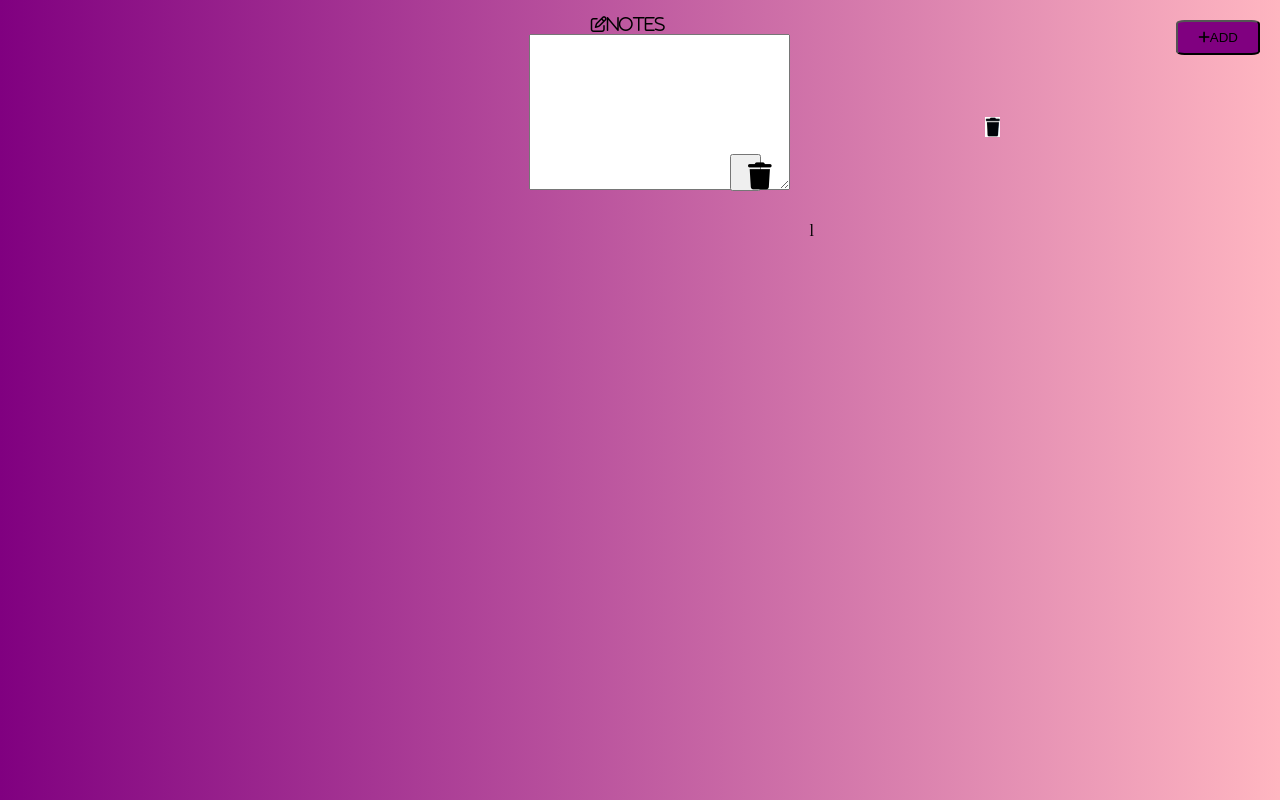
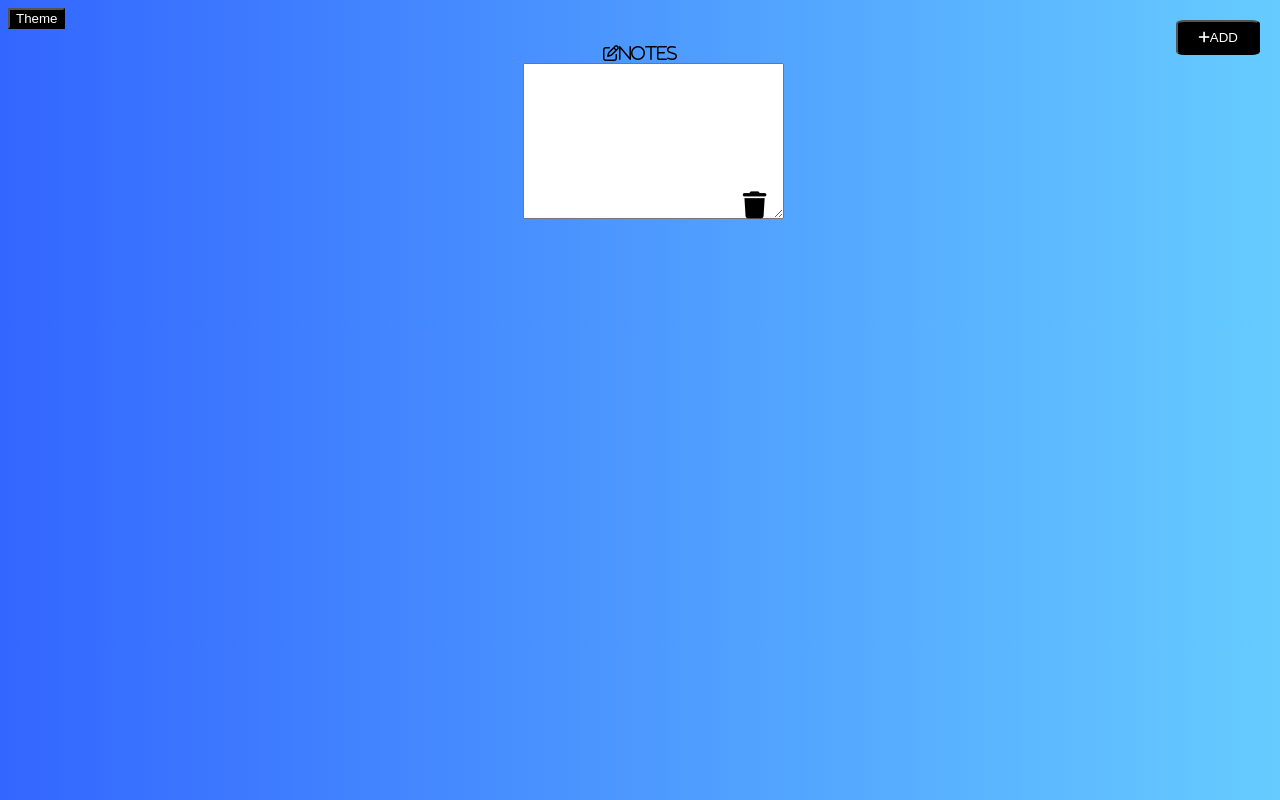
Before and after one commit to havyasam/notes, a plain HTML site: page index.html in a window 1280 px wide. Drawn offline with Linux system fonts and the light colour scheme.

Commit message:
added theme

```diff
--- a/app.js
+++ b/app.js
@@ -9,12 +9,15 @@ function addtext(){
   <i class="fa-regular fa-pen-to-square">notes</i>
 
   <div id="notes">
-      <i onclick="fun()"class="fa-solid fa-trash"></i>
+      <i  class="fa-solid fa-trash"></i>
       <textarea name="" id="text" cols="30" rows="10"></textarea>
 
   </div>`
+ const trash=note.querySelector(".fa-trash")
 
-
+  trash.addEventListener("click",()=>{
+    note.remove()
+  })
 
   container.appendChild(note)
 
@@ -22,7 +25,8 @@ function addtext(){
 
 
 }
-function fun(){
-  const dele=document.getElementById("delet")
-  container.removeChild(container.lastElementChild);
+
+function myFunction() {
+  var element = document.body;
+  element.classList.toggle("dark-mode")
 }
--- a/index.html
+++ b/index.html
@@ -9,6 +9,7 @@
 
 </head>
 <body>
+    <button id="theme"onclick="myFunction()">Theme</button>
     <p id ="demo"></p>
 
     <div class="buton" >
@@ -21,14 +22,14 @@
             <i class="fa-regular fa-pen-to-square">notes</i>
 
             <div id="notes">
-                <button class="bbt"><img id="ima" src="trash.png" alt=""></button>
-                <i onclick="fun()" id ="delet" class="fa-solid fa-trash"></i>
+
+                <i  id ="delet" class="fa-solid fa-trash"></i>
                 <textarea name="" id="text" cols="30" rows="10"></textarea>
 
             </div>
 
         </div>
-l
+
     </div>
     <script src="https://kit.fontawesome.com/66e1a8d2b7.js" crossorigin="anonymous"></script>
     <script src="app.js"></script>
--- a/style.css
+++ b/style.css
@@ -1,6 +1,10 @@
 body {
+    background-image: linear-gradient(to right, #3366ff, #66ccff);
+}
+.dark-mode {
     background-image: linear-gradient(to right, #800080, #ffb6c1);
-}
+
+  }
 
 
 .buton{
@@ -15,12 +19,13 @@ body {
     gap:20px;
     justify-content: center;
     align-items: flex-start;
-    flex-wrap:wrap-reverse;
+    flex-wrap:wrap;
 }
 
 #btn{
     border-radius: 10%;
-    background-color: #800080;
+    background-color:black ;
+    color:white;
     padding: 8px 20px;
     cursor: pointer;
 }
@@ -43,22 +48,8 @@ body {
 #text{
     margin-bottom: 40px;
 }
-#ima{
-    height: 20px;
-    width:15px;
-    position: relative;
-    left:247px;
-    font-size: 27px;
-    top:-44px;
-    cursor: pointer;
-    z-index: 5;
-
+#theme{
+    background-color: black;
+    color:white;
+    cursor:grab;
 }
-.bbt{
-    position: relative;
-    left:264px;
-    font-size: 27px;
-    top:-49px;
-    cursor: pointer;
-
-}
```
